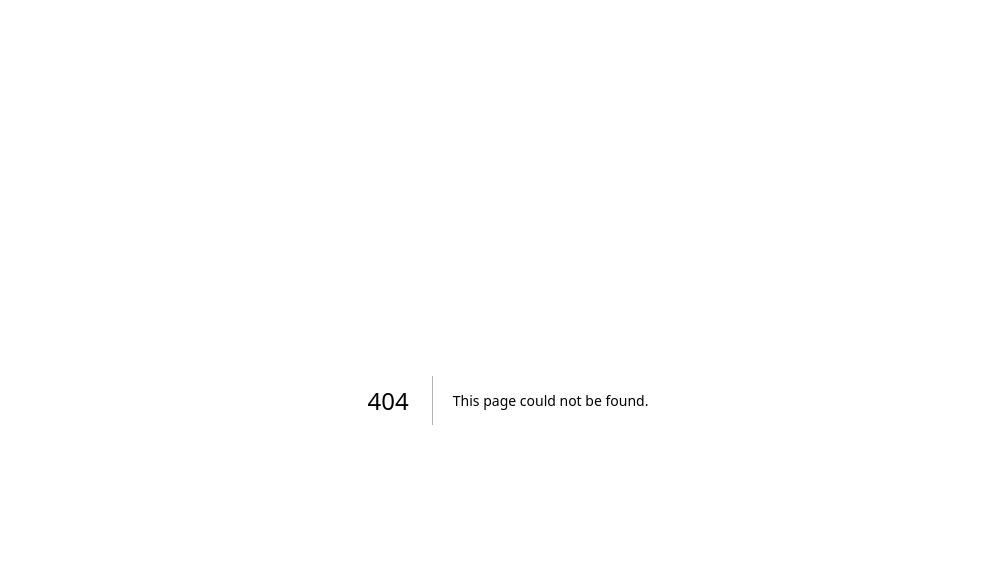
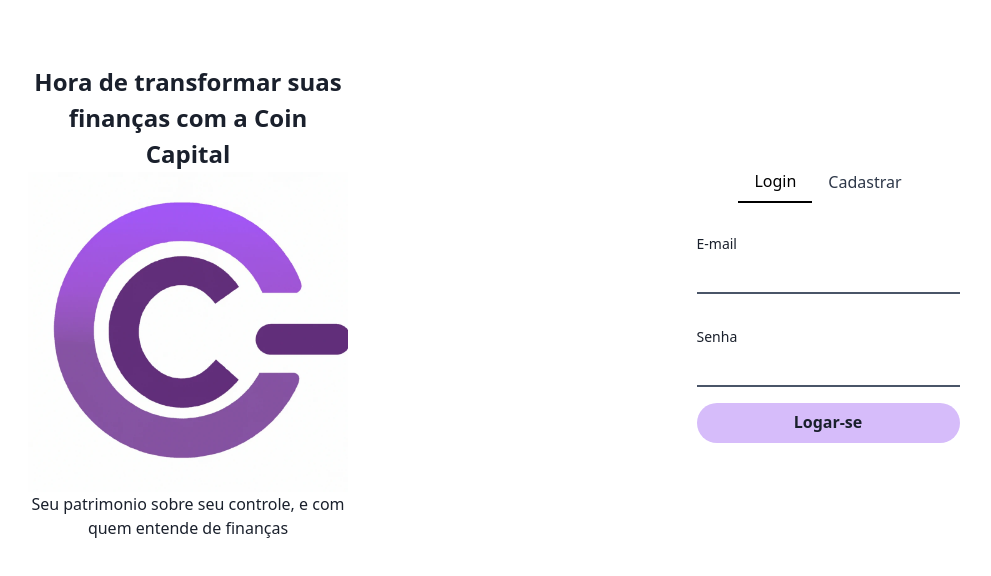
Before and after one commit to Coin-Capital/CC-Front-End, a Next.js app: page /auth in a window 1280 px wide. Before the commit this address had no page. Shown: the top 576 px of the page, without its empty margins (132-1123 px from the left). Built offline with nearby package versions, Linux system fonts and the light colour scheme.

Commit message:
[FEAT]: create authentication page login / register

```diff
--- /dev/null
+++ b/src/app/auth/page.tsx
@@ -0,0 +1,91 @@
+"use client";
+
+import React, { useState } from "react";
+
+import { Box, Image, Text, Flex, Tabs, TabList, Tab } from "@chakra-ui/react";
+import Login from "@/components/auth/Login";
+import Register from "@/components/auth/Register";
+
+function Page() {
+  const [focus, setFocus] = useState<number>(1);
+
+  return (
+    <Box fontFamily="system-ui">
+      <Flex
+        w="screen"
+        h="auto"
+        justifyContent="center"
+        mt="5%"
+        alignItems="center"
+      >
+        <Flex flexDirection="column" w="20rem">
+          <Text w="20rem" textAlign="center" fontSize="2xl" fontWeight="bold">
+            Hora de transformar suas finanças com a Coin Capital
+          </Text>
+          <Image src="/Logo.png" alt="Logo" w="355px" />
+          <Text w="20rem" textAlign="center">
+            Seu patrimonio sobre seu controle, e com quem entende de finanças
+          </Text>
+        </Flex>
+        <Flex
+          justifyContent="center"
+          w="20rem"
+          h="auto"
+          flexDirection="column"
+          ml="20rem"
+        >
+          <Flex w="100%" justifyContent="space-evenly" h="auto">
+            <Tabs>
+              <TabList border="none">
+                <Tab
+                  _hover={{
+                    borderBottom: "2px",
+                    borderBottomColor: "black",
+                  }}
+                  _focus={{
+                    color: "black",
+                    borderBottom: "2px",
+                    borderBottomColor: "purple",
+                  }}
+                  onClick={() => {
+                    setFocus(1);
+                    console.log(focus);
+                  }}
+                  borderBottom={focus === 1 ? "2px" : "none"}
+                  borderBottomColor={focus === 1 ? "purple" : "purple"}
+                  color={focus === 1 ? "black" : "gray.700"}
+                >
+                  Login
+                </Tab>
+                <Tab
+                  _hover={{
+                    borderBottom: "2px",
+                    borderBottomColor: "black",
+                  }}
+                  _focus={{
+                    color: "black",
+                    borderBottom: "2px",
+                    borderBottomColor: "purple",
+                  }}
+                  onClick={() => {
+                    setFocus(2);
+                    console.log(focus);
+                  }}
+                  borderBottom={focus === 2 ? "2px" : "none"}
+                  borderBottomColor={focus === 2 ? "purple" : "purple"}
+                  color={focus === 2 ? "black" : "gray.700"}
+                >
+                  Cadastrar
+                </Tab>
+              </TabList>
+            </Tabs>
+          </Flex>
+          <Flex>{focus === 1 ? <Login /> : null}</Flex>
+          <Flex>{focus === 2 ? <Register /> : null}</Flex>
+        </Flex>
+      </Flex>
+    </Box>
+  );
+}
+
+export default Page;
--- a/src/components/MainBox.tsx
+++ b/src/components/MainBox.tsx
@@ -1,11 +1,10 @@
 "use client";
 
 import MyProfile from "./myProfile/MyProfile";
-import MyRegister from "./myProfile/MyRegister";
 
-import React, { use, useState } from "react";
+import React from "react";
 
-import { Box, Text, Flex } from "@chakra-ui/react";
+import { Box } from "@chakra-ui/react";
 
 function MainBox() {
   return (
--- /dev/null
+++ b/src/components/auth/Login.tsx
@@ -0,0 +1,60 @@
+"use client";
+
+import React, { useState } from "react";
+
+import { Button, Text, Flex, Input } from "@chakra-ui/react";
+
+function Login() {
+  const [focus, setFocus] = useState<number>();
+
+  return (
+    <Flex w="100%" justifyContent="center">
+      <Flex flexDirection="column">
+        <Text fontSize="14px" marginTop="32px">
+          E-mail
+        </Text>
+        <Input
+          w="auto"
+          border="none"
+          borderBottom="2px"
+          borderBottomColor="gray.600"
+          _focusVisible={{
+            border: "none",
+            borderBottom: "2px",
+            borderBottomColor: "purple",
+            _hover: { borderColor: "purple" },
+          }}
+          borderRadius="0px"
+          _hover={{ borderColor: "black" }}
+        ></Input>
+        <Text fontSize="14px" marginTop="32px">
+          Senha
+        </Text>
+        <Input
+          w="auto"
+          border="none"
+          borderBottom="2px"
+          borderBottomColor="gray.600"
+          _focusVisible={{
+            border: "none",
+            borderBottom: "2px",
+            borderBottomColor: "purple",
+            _hover: { borderColor: "purple" },
+          }}
+          borderRadius="0px"
+          _hover={{ borderColor: "black" }}
+        ></Input>
+        <Button
+          mt="16px"
+          borderRadius="32px"
+          backgroundColor="purple.200"
+          _hover={{ backgroundColor: "purple", color: "white" }}
+        >
+          Logar-se
+        </Button>
+      </Flex>
+    </Flex>
+  );
+}
+
+export default Login;
--- /dev/null
+++ b/src/components/auth/Register.tsx
@@ -0,0 +1,74 @@
+"useClient";
+import React from "react";
+
+import { Box, Text, Flex, Input, Button } from "@chakra-ui/react";
+
+function Register() {
+  return (
+    <Flex w="100%" justifyContent="center">
+      <Flex flexDirection="column">
+        <Text fontSize="14px" marginTop="32px">
+          Nome do usuario
+        </Text>
+        <Input
+          w="auto"
+          border="none"
+          borderBottom="2px"
+          borderBottomColor="gray.600"
+          _focusVisible={{
+            border: "none",
+            borderBottom: "2px",
+            borderBottomColor: "purple",
+            _hover: { borderColor: "purple" },
+          }}
+          borderRadius="0px"
+          _hover={{ borderColor: "black" }}
+        ></Input>
+        <Text fontSize="14px" marginTop="32px">
+          E-mail
+        </Text>
+        <Input
+          w="auto"
+          border="none"
+          borderBottom="2px"
+          borderBottomColor="gray.600"
+          _focusVisible={{
+            border: "none",
+            borderBottom: "2px",
+            borderBottomColor: "purple",
+            _hover: { borderColor: "purple" },
+          }}
+          borderRadius="0px"
+          _hover={{ borderColor: "black" }}
+        ></Input>
+        <Text fontSize="14px" marginTop="32px">
+          Senha
+        </Text>
+        <Input
+          w="auto"
+          border="none"
+          borderBottom="2px"
+          borderBottomColor="gray.600"
+          _focusVisible={{
+            border: "none",
+            borderBottom: "2px",
+            borderBottomColor: "purple",
+            _hover: { borderColor: "purple" },
+          }}
+          borderRadius="0px"
+          _hover={{ borderColor: "black" }}
+        ></Input>
+        <Button
+          mt="16px"
+          borderRadius="32px"
+          backgroundColor="purple.200"
+          _hover={{ backgroundColor: "purple", color: "white" }}
+        >
+          Cadastrar
+        </Button>
+      </Flex>
+    </Flex>
+  );
+}
+
+export default Register;
--- a/src/components/myProfile/MyProfile.tsx
+++ b/src/components/myProfile/MyProfile.tsx
@@ -47,7 +47,7 @@ function MyProfile() {
                 textColor="black"
                 _focus={{ backgroundColor: "purple.700", color: "white" }}
                 onClick={() => {
-                  setActiveTab(1), console.log(activeTab);
+                  setActiveTab(1);
                 }}
               >
                 Visão geral
@@ -57,7 +57,7 @@ function MyProfile() {
                 textColor="black"
                 _focus={{ backgroundColor: "purple.700", color: "white" }}
                 onClick={() => {
-                  setActiveTab(2), console.log(activeTab);
+                  setActiveTab(2);
                 }}
               >
                 Meu cadastro
@@ -67,7 +67,7 @@ function MyProfile() {
                 textColor="black"
                 _focus={{ backgroundColor: "purple.700", color: "white" }}
                 onClick={() => {
-                  setActiveTab(3), console.log(activeTab);
+                  setActiveTab(3);
                 }}
               >
                 Privacidade
--- a/src/components/myProfile/Privace.tsx
+++ b/src/components/myProfile/Privace.tsx
@@ -64,7 +64,7 @@ function Privace() {
             _hover={{ backgroundColor: "red.700" }}
             mt="32px"
           >
-            Excluir cadastro ?
+            Excluir cadastro
           </Button>
         </Box>
       </Flex>
```
Also changed, not shown: src/components/SideBar.tsx (+77 -65 lines).
